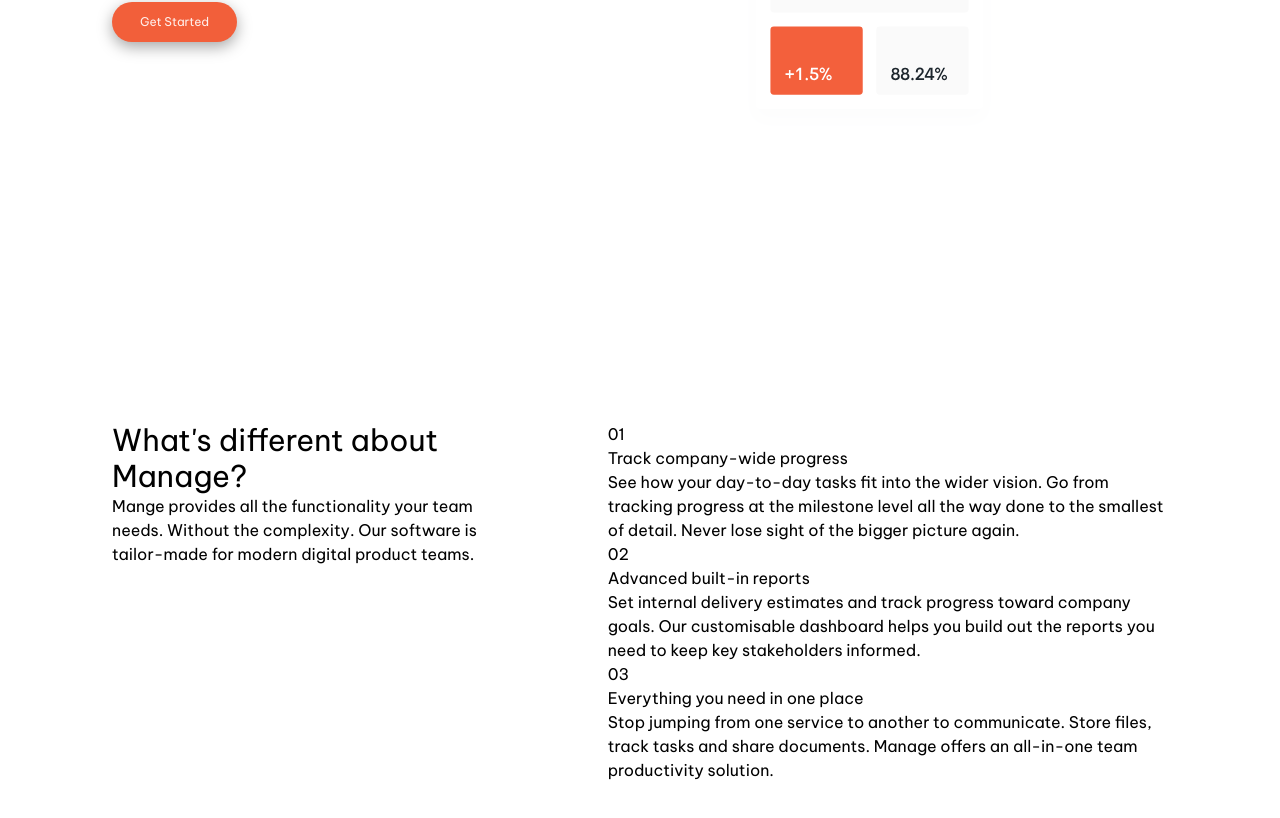
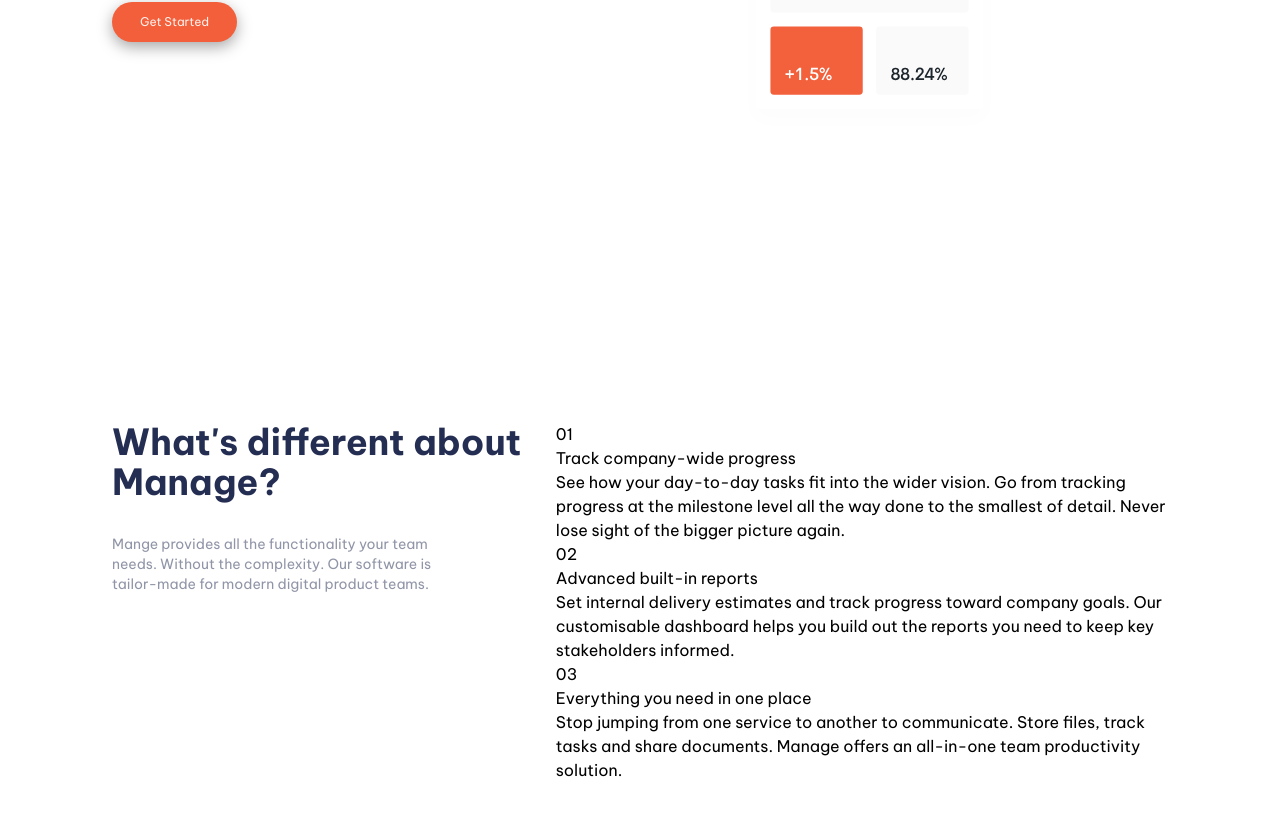
Before and after one commit to chrisgibbo/Manage-Landing-Page, a React (Create React App) app in the folder manage-landing-page/: page / in a window 1280 px wide. Shown: the part 474-1292 px from the top of the page. Built offline with nearby package versions, Linux system fonts and the light colour scheme.

Commit message:
add styling to header/text

```diff
--- a/manage-landing-page/src/centerSection.js
+++ b/manage-landing-page/src/centerSection.js
@@ -4,16 +4,18 @@ import InfoSection from "./components/infoSection";
 
 function centerSection() {
   return (
-    <div className="flex gap-20 px-28 pt-24 h-screen box-border font-BeVietnamPro">
-      <div>
-        <h1 className="text-3xl">What's different about Manage?</h1>
-        <p>
+    <div className="flex justify-between px-28 pt-24 h-screen box-border font-BeVietnamPro">
+      <div className="">
+        <h1 className="text-4xl font-bold darkBlue mb-8">
+          What's different about Manage?
+        </h1>
+        <p className="text-sm pr-28 greyFont">
           Mange provides all the functionality your team needs. Without the
           complexity. Our software is tailor-made for modern digital product
           teams.
         </p>
       </div>
-      <div>
+      <div className="">
         <InfoSection
           button="01"
           title="Track company-wide progress"
```
